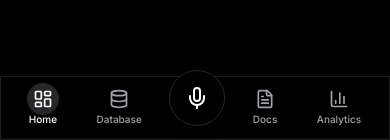
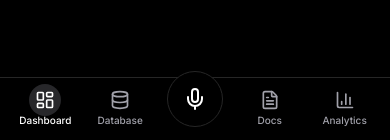
Before and after one commit to Hrithik875/AI-ERP-ASSISTANT, a Next.js app in the folder AI-ERP-ASSISTANT/: page /dashboard in a window 390 px wide. Shown: the part 704-844 px from the top of the page. Built offline with nearby package versions, Linux system fonts and the light colour scheme; no server answers.

Commit message:
feat(frontend): add home navigation tab and enhance mobile layout

```diff
--- a/AI-ERP-ASSISTANT/src/components/MobileNav.tsx
+++ b/AI-ERP-ASSISTANT/src/components/MobileNav.tsx
@@ -8,52 +8,34 @@ import {
   Mic,
   FileText,
   BarChart3,
-  Settings,
   Database,
 } from "lucide-react";
 import { cn } from "@/lib/utils";
 
-const links = [
-  { href: "/dashboard", label: "Home", icon: LayoutDashboard },
+const leftLinks = [
+  { href: "/dashboard", label: "Dashboard", icon: LayoutDashboard },
   { href: "/database", label: "Database", icon: Database },
-  { href: "/voice", label: "Voice", icon: Mic, primary: true },
+];
+
+const rightLinks = [
   { href: "/documents", label: "Docs", icon: FileText },
   { href: "/analytics", label: "Analytics", icon: BarChart3 },
 ];
 
+const voiceLink = { href: "/voice", label: "Voice", icon: Mic };
+
 export default function MobileNav() {
   const pathname = usePathname();
 
-  return (
-    <nav className="fixed bottom-0 left-0 right-0 z-50 lg:hidden glass border-t border-border">
-      <div className="flex items-center justify-around px-2 py-1.5">
-        {links.map((link) => {
+  const renderLink = (link: { href: string; label: string; icon: React.ComponentType<{ className?: string }> }) => {
     const isActive = pathname === link.href || pathname.startsWith(link.href + "/");
     const Icon = link.icon;
-
-          if (link.primary) {
-            return (
-              <Link key={link.href} href={link.href} className="relative -mt-5">
-                <motion.div
-                  whileTap={{ scale: 0.9 }}
-                  className={cn(
-                    "flex h-14 w-14 items-center justify-center rounded-full shadow-lg transition-colors",
-                    isActive
-                      ? "bg-foreground text-background"
-                      : "bg-card border border-border text-foreground"
-                  )}
-                >
-                  <Icon className="h-6 w-6" />
-                </motion.div>
-              </Link>
-            );
-          }
 
     return (
       <Link
         key={link.href}
         href={link.href}
-              className="flex flex-col items-center gap-0.5 py-1.5 px-3"
+        className="flex-1 flex flex-col items-center gap-0.5 py-1.5"
       >
         <div className="relative">
           {isActive && (
@@ -80,7 +62,36 @@ export default function MobileNav() {
         </span>
       </Link>
     );
-        })}
+  };
+
+  const isVoiceActive = pathname === voiceLink.href || pathname.startsWith(voiceLink.href + "/");
+  const VoiceIcon = voiceLink.icon;
+
+  return (
+    <nav className="fixed bottom-0 left-0 right-0 z-50 lg:hidden bg-background border-t border-border">
+      <div className="flex items-center justify-between px-2 py-1.5">
+        {/* Left two links */}
+        {leftLinks.map(renderLink)}
+
+        {/* Center voice button */}
+        <div className="flex-1 flex items-center justify-center">
+          <Link href={voiceLink.href} className="relative -mt-5">
+            <motion.div
+              whileTap={{ scale: 0.9 }}
+              className={cn(
+                "flex h-14 w-14 items-center justify-center rounded-full shadow-lg transition-colors",
+                isVoiceActive
+                  ? "bg-foreground text-background"
+                  : "bg-card border border-border text-foreground"
+              )}
+            >
+              <VoiceIcon className="h-6 w-6" />
+            </motion.div>
+          </Link>
+        </div>
+
+        {/* Right two links */}
+        {rightLinks.map(renderLink)}
       </div>
       {/* Safe area for notched phones */}
       <div className="h-[env(safe-area-inset-bottom)]" />
--- a/AI-ERP-ASSISTANT/src/components/Navbar.tsx
+++ b/AI-ERP-ASSISTANT/src/components/Navbar.tsx
@@ -15,12 +15,15 @@ import {
   Sparkles,
   Menu,
   X,
+  Home,
+  Database,
 } from "lucide-react";
 import { cn } from "@/lib/utils";
 
 const navLinks = [
+  { href: "/", label: "Home", icon: Home },
   { href: "/dashboard", label: "Dashboard", icon: LayoutDashboard },
-  { href: "/database", label: "Database", icon: LayoutDashboard },
+  { href: "/database", label: "Database", icon: Database },
   { href: "/voice", label: "Assistant", icon: Mic },
   { href: "/analytics", label: "Analytics", icon: BarChart3 },
 ];
@@ -71,7 +74,7 @@ export default function Navbar() {
           },
           pill: {
             width: "100%",
-            maxWidth: "560px",
+            maxWidth: "720px",
             height: "56px",
             borderRadius: "999px",
             y: 10,
@@ -81,7 +84,7 @@ export default function Navbar() {
           },
           hidden: {
             width: "100%",
-            maxWidth: "560px",
+            maxWidth: "720px",
             height: "56px",
             borderRadius: "999px",
             y: -50,
--- a/AI-ERP-ASSISTANT/src/components/Sidebar.tsx
+++ b/AI-ERP-ASSISTANT/src/components/Sidebar.tsx
@@ -13,10 +13,12 @@ import {
   ChevronLeft,
   ChevronRight,
   Database,
+  Home,
 } from "lucide-react";
 import { cn } from "@/lib/utils";
 
 const sidebarLinks = [
+  { href: "/", label: "Home", icon: Home },
   { href: "/dashboard", label: "Dashboard", icon: LayoutDashboard },
   { href: "/voice", label: "Voice Assistant", icon: Mic },
   { href: "/database", label: "Database", icon: Database },
```
Lines whose indentation alone changed are shown as unchanged.
